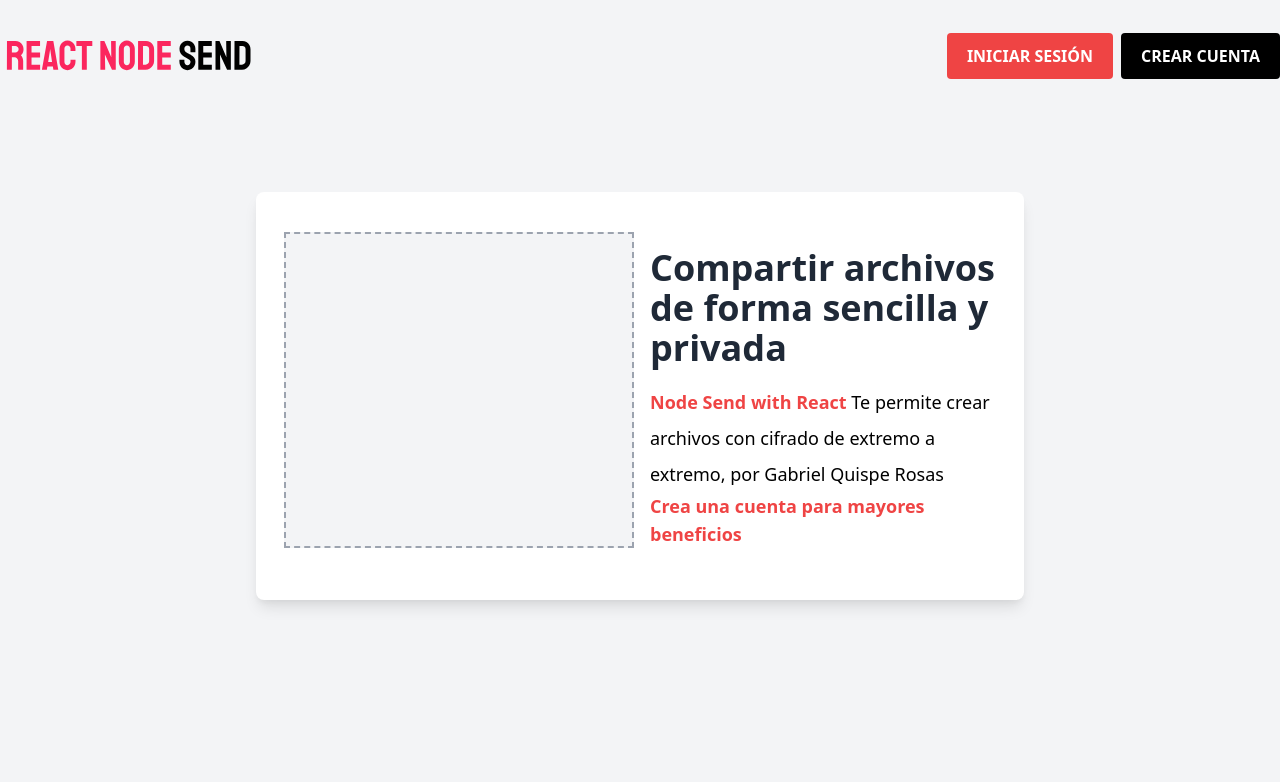
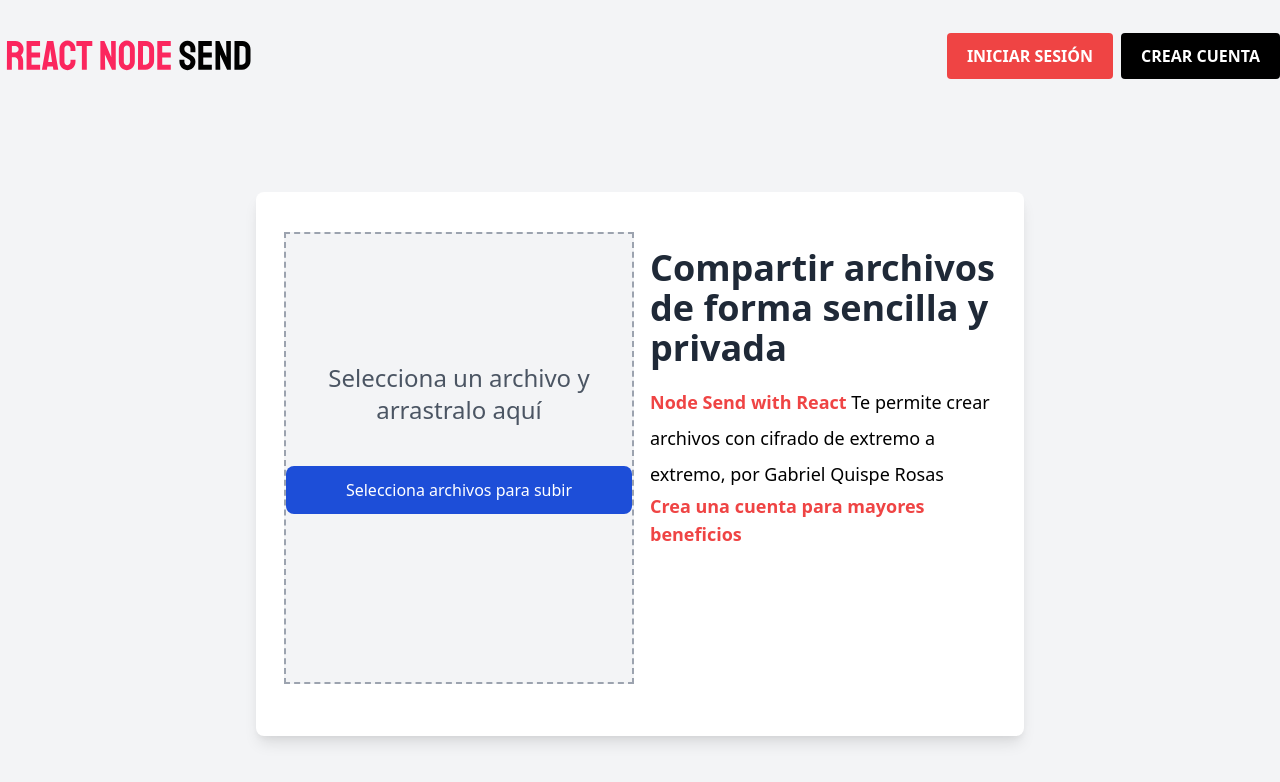
Before and after one commit to QuispeRosasGabriel/files-frontend-app, a Next.js app: page / in a window 1280 px wide. Shown: the top 782 px of the page. Built offline with nearby package versions, Linux system fonts and the light colour scheme; no server answers.

Commit message:
subiendo archivos en dropzone

```diff
--- a/components/Dropzone.js
+++ b/components/Dropzone.js
@@ -9,8 +9,16 @@ const DropZone = () => {
     return (
         <div className="md:flex-1 mb-3 mx-2 mt-16 lg:mt-0
         flex flex-col items-center justify-center border-dashed border-gray-400 border-2 bg-gray-100">
-            <div {...getRootProps({className: 'dropzone w-full py-32'})}>
+            <div {...getRootProps({ className: 'dropzone w-full py-32' })}>
                 <input className="h-100" {...getInputProps()} />
+                <div className="text-center">
+                    <p className="text-2xl text-center text-gray-600">
+                        Selecciona un archivo y arrastralo aquí
+                    </p>
+                    <button className="bg-blue-700 w-full py-3 rounded-lg text-white my-10 hover:bg-blue-800"
+                    type="button"
+                    >Selecciona archivos para subir</button>
+                </div>
             </div>
         </div>
     )
```
